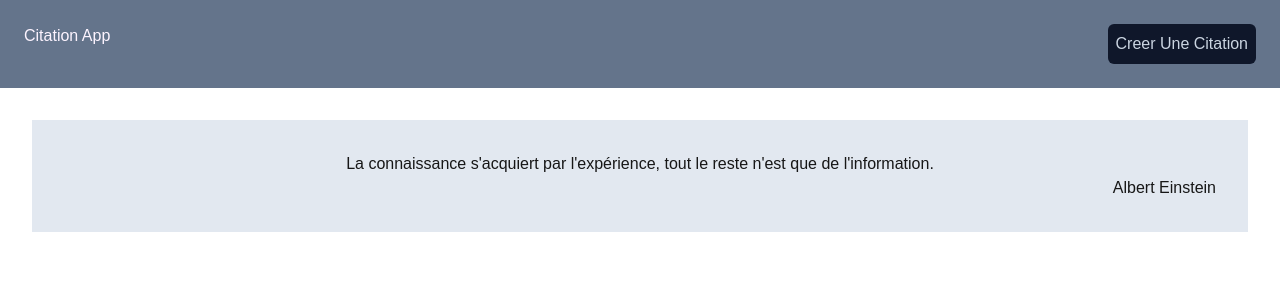
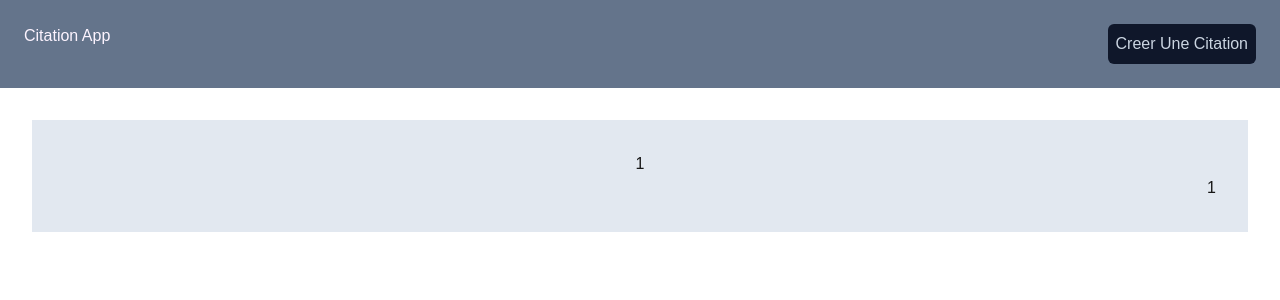
Before and after one commit to Limbi32/citationv02, a Next.js app: page /Create/1 in a window 1280 px wide. Shown: the top 300 px of the page. Built offline with nearby package versions, Linux system fonts and the light colour scheme.

Commit message:
modif v4

```diff
--- a/app/Create/[id]/page.tsx
+++ b/app/Create/[id]/page.tsx
@@ -1,19 +1,19 @@
 import React from "react";
 
-const getData = async (id: string) => {
-  const res = await fetch("http://localhost:3000/blog/" + id);
-  const data = await res.json();
-  return data;
-};
+// const getData = async (id: string) => {
+//   const res = await fetch("http://localhost:3000/blog/" + id);
+//   const data = await res.json();
+//   return data;
+// };
 export default async function page({ params }: { params: { id: string } }) {
-  const article = await getData(params.id);
-  console.log(article);
+  // const article = await getData(params.id);
+  // console.log(article);
 
   return (
     <div className="bg-slate-200 m-8">
       <div className="p-8 text-center">
-        <div>{article.title}</div>
-        <div className="text-right">{article.auteur}</div>
+        <div>{params.id}</div>
+        <div className="text-right">{params.id}</div>
       </div>
     </div>
   );
```
